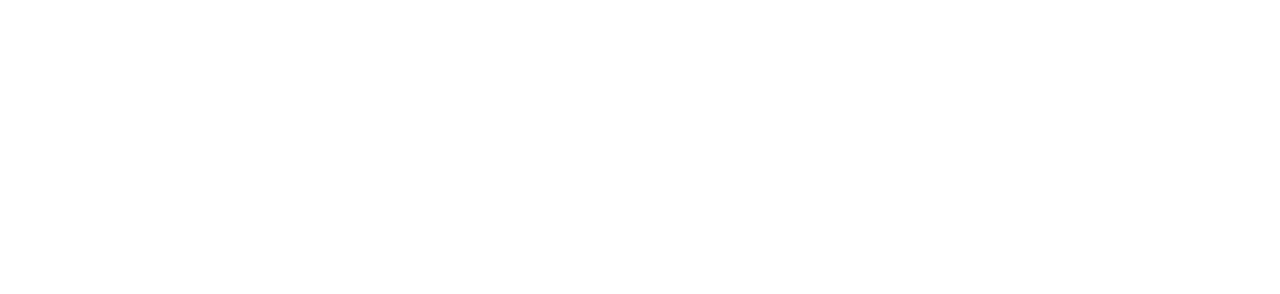
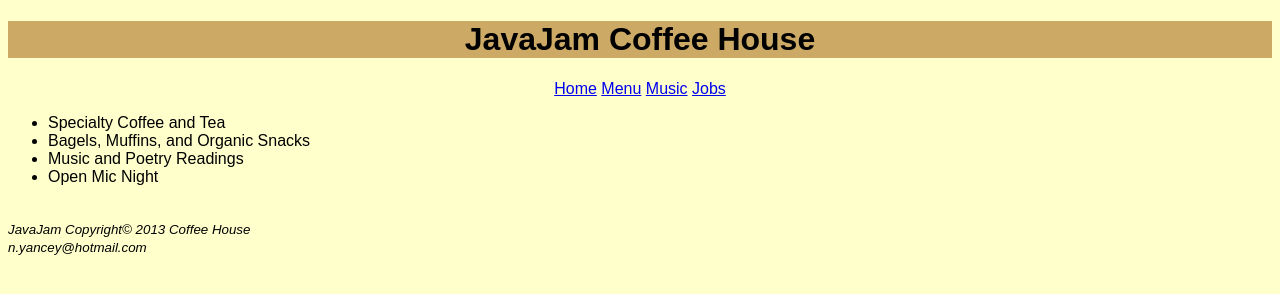
Before and after one commit to cRunchdaR/JavaJamPractice, a plain HTML site: page music.html in a window 1280 px wide. Drawn offline with Linux system fonts and the light colour scheme.

Commit message:
Chapter 3
Started Ch. 3 Case Study
Restructured all pages
Started removing stupid inline styling
Started adding cooler CSS styling

```diff
--- a/index.html
+++ b/index.html
@@ -1,12 +1,13 @@
 <!DOCTYPE HTML>
 <head>
     <Title>JavaJam House</Title>
+    <link rel="stylesheet" href="javajam.css">
 </head>
 
 <body>
     <h1>JavaJam Coffee House</h1>
 
-        <div>
+        <div id="nav">
             <a href="index.html">Home</a>
             <a href="menu.html">Menu</a>
             <a href="music.html">Music</a>
--- a/javajam.css
+++ b/javajam.css
@@ -0,0 +1,16 @@
+body {
+    background-color: #ffffcc;
+    text color: #330000;
+    font-family: sans-serif;
+}
+
+h1 {
+    background-color: #ccaa66;
+    text-color: #000000;
+    line-heigh: 200%;
+    text-align: center;
+}
+
+#nav {
+    text-align: center
+}
--- a/music.html
+++ b/music.html
@@ -0,0 +1,32 @@
+<!DOCTYPE HTML>
+<head>
+    <Title>JavaJam House</Title>
+    <link rel="stylesheet" href="javajam.css">
+</head>
+
+<body>
+    <h1>JavaJam Coffee House</h1>
+
+        <div id="nav">
+            <a href="index.html">Home</a>
+            <a href="menu.html">Menu</a>
+            <a href="music.html">Music</a>
+            <a href="jobs.html">Jobs</a>
+        </div>
+
+        <div>
+            <ul>
+                <li>Specialty Coffee and Tea</li>
+                <li>Bagels, Muffins, and Organic Snacks</li>
+                <li>Music and Poetry Readings</li>
+                <li>Open Mic Night</li>
+            </ul>
+            <br>
+        </div>
+
+
+        <div>
+            <small><i>JavaJam Copyright&#169; 2013 Coffee House</i></small><br>
+            <small><i>n.yancey@hotmail.com</i></small>
+        </div>
+</body>
```
Also changed, not shown: jobs.html (+22 -0 lines), menu.html (+3 -2 lines).
